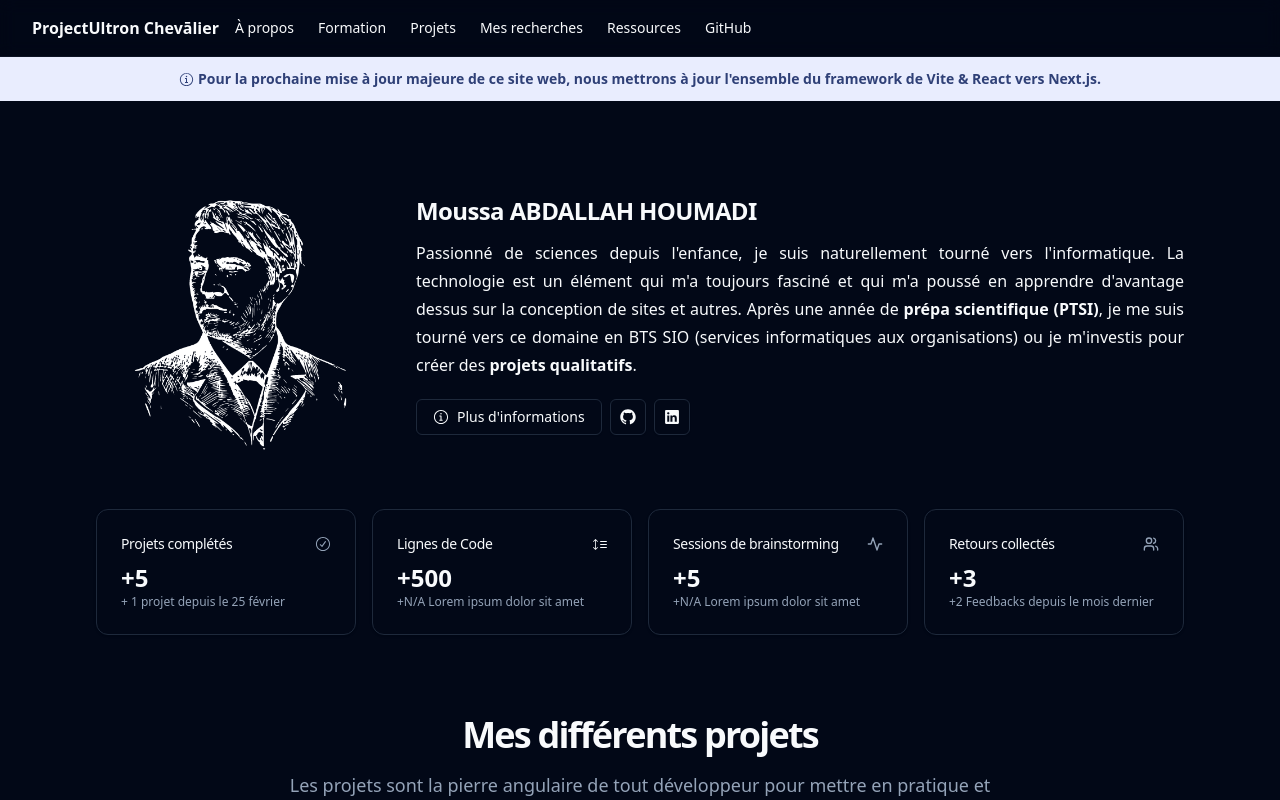
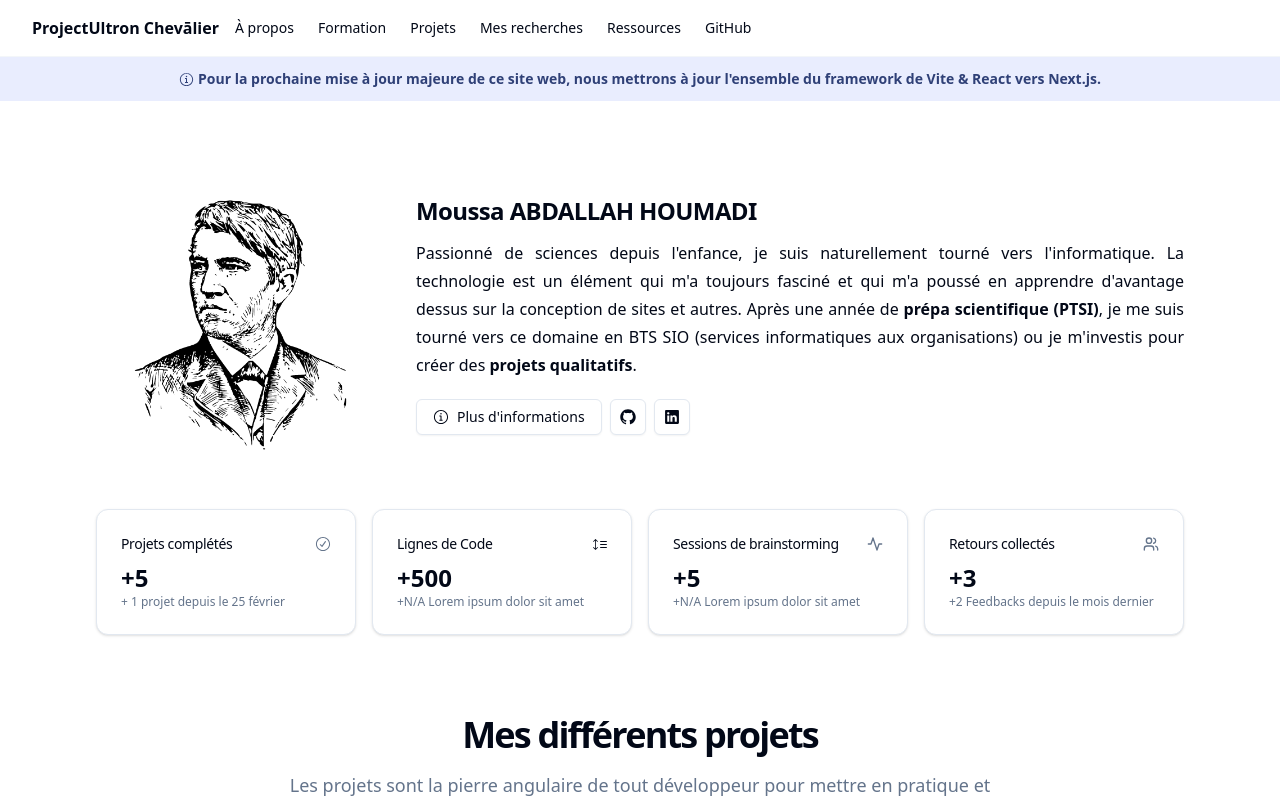
Before and after one commit to MrInspection/Chevalier, a React (Vite) app: page / in a window 1280 px wide. Shown: the top 800 px of the page. Built offline with nearby package versions, Linux system fonts and the light colour scheme.

Commit message:
Minor changes

```diff
--- a/src/index.css
+++ b/src/index.css
@@ -2,8 +2,32 @@
 @tailwind components;
 @tailwind utilities;
 
+
 @layer base {
   :root {
+    --background: 0 0% 100%;
+    --foreground: 222.2 84% 4.9%;
+    --card: 0 0% 100%;
+    --card-foreground: 222.2 84% 4.9%;
+    --popover: 0 0% 100%;
+    --popover-foreground: 222.2 84% 4.9%;
+    --primary: 222.2 47.4% 11.2%;
+    --primary-foreground: 210 40% 98%;
+    --secondary: 210 40% 96.1%;
+    --secondary-foreground: 222.2 47.4% 11.2%;
+    --muted: 210 40% 96.1%;
+    --muted-foreground: 215.4 16.3% 46.9%;
+    --accent: 210 40% 96.1%;
+    --accent-foreground: 222.2 47.4% 11.2%;
+    --destructive: 0 84.2% 60.2%;
+    --destructive-foreground: 210 40% 98%;
+    --border: 214.3 31.8% 91.4%;
+    --input: 214.3 31.8% 91.4%;
+    --ring: 222.2 84% 4.9%;
+    --radius: 0.5rem;
+  }
+
+  .dark {
     --background: 222.2 84% 4.9%;
     --foreground: 210 40% 98%;
     --card: 222.2 84% 4.9%;
@@ -22,9 +46,12 @@
     --destructive-foreground: 210 40% 98%;
     --border: 217.2 32.6% 17.5%;
     --input: 217.2 32.6% 17.5%;
-    --radius: 0.5rem;
+    --ring: 212.7 26.8% 83.9;
   }
 }
+
+
+
 
 @layer base {
   * { @apply border-border; }
--- a/src/pages/about/charts/skills-graph.jsx
+++ b/src/pages/about/charts/skills-graph.jsx
@@ -58,8 +58,8 @@ function SkillsChart() {
                     <Radar
                         name="Mike"
                         dataKey="progression"
-                        stroke="#FFFFFF"
-                        fill="#FFFFFF"
+                        stroke="#000000"
+                        fill="#000000"
                         fillOpacity={0.6}
                     />
                 </RadarChart>
--- a/src/pages/about/components/about-me.jsx
+++ b/src/pages/about/components/about-me.jsx
@@ -21,7 +21,7 @@ function AboutMe() {
                     <div className="md:flex items-center justify-between space-x-4">
                         <div className="md:flex items-center space-x-8">
                             <Avatar className={"size-72"}>
-                                <AvatarImage src="/images/inquisitive-avatar-dark.png"/>
+                                <AvatarImage src="/images/inquisitive-avatar-light.png"/>
                                 <AvatarFallback className={"text-6xl"}>MAH</AvatarFallback>
                             </Avatar>
                             <div className={"md:flex-1"}>
--- a/src/pages/home/components/featured-works.jsx
+++ b/src/pages/home/components/featured-works.jsx
@@ -7,11 +7,12 @@ export function FeaturedWorks() {
     return (
         <>
             <div className={"container relative mx-auto max-w-6xl pt-4"}>
+
                     <div className={"flex flex-col justify-center items-center w-full h-full sm:py-10 text-center"}>
                         <section className="max-w-[980px] flex-col items-center
                          justify-items-center gap-6  pb-6 pt-2 my-10 md:my-4">
                             <div className="flex flex-col items-center justify-items-center gap-2">
-                                <h1 className="text-3xl font-extrabold leading-tight tracking-tighter md:text-4xl mb-2">
+                                <h1 className="text-3xl font-extrabold leading-tight tracking-tighter lg:text-4xl mb-2">
                                     Mes différents projets<br className="hidden sm:inline"/>
                                 </h1>
                                 <p className="max-w-3xl text-lg text-muted-foreground">
@@ -38,7 +39,7 @@ export function FeaturedWorks() {
                             <CardHeader>
                                 <div className={"lg:flex items-center justify-between space-x-5 md:px-8 sm:px-4"}>
                                     <div className={"sm:my-8"}>
-                                        <Badge>Recherche, Veille Technologique</Badge>
+                                        <Badge>Veille Technologique</Badge>
                                         <h1 className="scroll-m-20 text-2xl font-extrabold tracking-tight lg:text-3xl mt-2">
                                             ChatGPT : PLONGÉE AU CŒUR DE <br className="hidden sm:inline"/>L{"'"}IA,
                                             ENTRE SECRETS ET DÉFIS
@@ -51,7 +52,7 @@ export function FeaturedWorks() {
                                             className="hidden sm:inline"/> majeurs.
                                         </p>
                                     </div>
-                                    <img src={"/thumbnails/chatgpt.png"} alt={"Logo ChatGPT"}
+                                    <img src={"/images/inquisitive-avatar-light.png"} alt={"Logo ChatGPT"}
                                          className={"rounded-md object-cover max-h-72 w-56 sm:w-auto"}>
                                     </img>
                                 </div>
--- a/src/pages/home/components/intro-section.jsx
+++ b/src/pages/home/components/intro-section.jsx
@@ -12,7 +12,7 @@ export function IntroSection() {
                     <div className="md:flex items-center justify-between space-x-4">
                         <div className="md:flex items-center space-x-8">
                             <Avatar className={"size-72"}>
-                                <AvatarImage src="/images/inquisitive-avatar-dark.png"/>
+                                <AvatarImage src="/images/inquisitive-avatar-light.png"/>
                                 <AvatarFallback className={"text-6xl"}>MAH</AvatarFallback>
                             </Avatar>
                             <div className={"md:flex-1"}>
```
